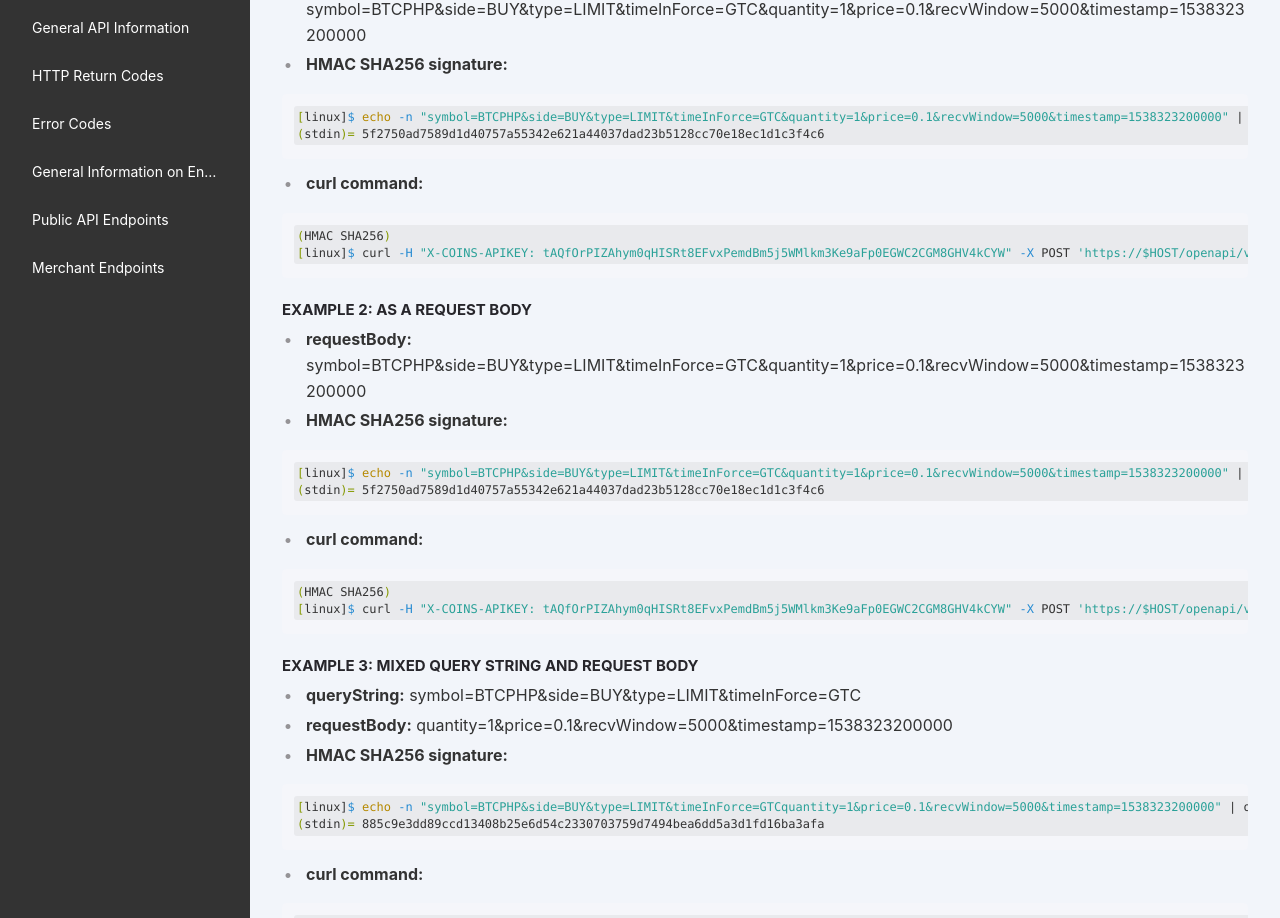
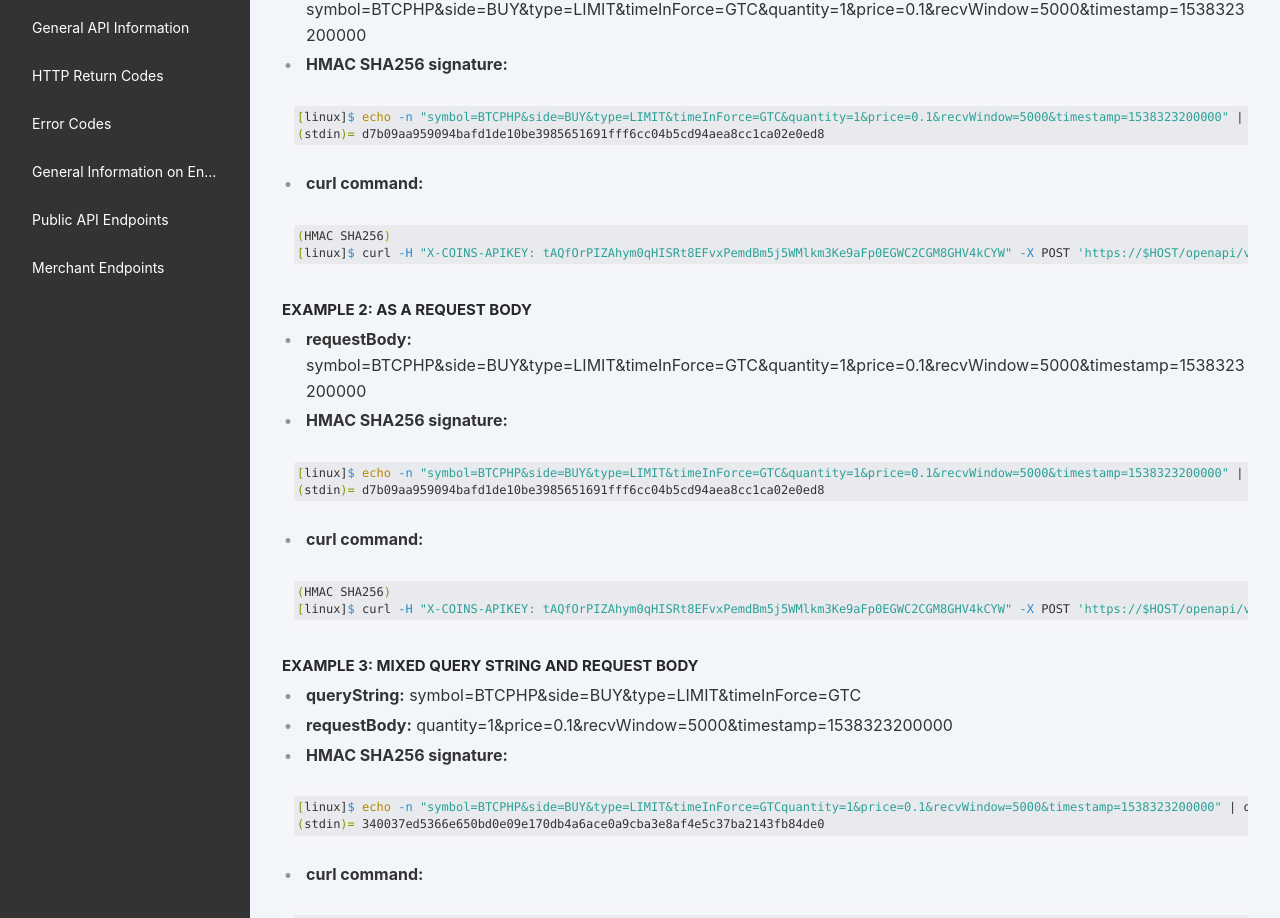
Before and after one commit to coins-docs/coins-docs.github.io, a Jekyll site: the page built from docs/rest-api.md, in a window 1280 px wide and 1400 px high, scrolled down 5399 px. Shown: the part 133-1051 px from the top of the window. Built offline with Jekyll 4.4.1, drawn with Linux system fonts in a browser that asks for light colours.

Commit message:
Update rest-api.md

````diff
--- a/docs/rest-api.md
+++ b/docs/rest-api.md
@@ -259,14 +259,14 @@ timestamp | 1538323200000
 
 ```shell
 [linux]$ echo -n "symbol=BTCPHP&side=BUY&type=LIMIT&timeInForce=GTC&quantity=1&price=0.1&recvWindow=5000&timestamp=1538323200000" | openssl dgst -sha256 -hmac "lH3ELTNiFxCQTmi9pPcWWikhsjO04Yoqw3euoHUuOLC3GYBW64ZqzQsiOEHXQS76"
-(stdin)= 5f2750ad7589d1d40757a55342e621a44037dad23b5128cc70e18ec1d1c3f4c6
+(stdin)= d7b09aa959094bafd1de10be3985651691fff6cc04b5cd94aea8cc1ca02e0ed8
 ```
 
 * **curl command:**
 
 ```shell
 (HMAC SHA256)
-[linux]$ curl -H "X-COINS-APIKEY: tAQfOrPIZAhym0qHISRt8EFvxPemdBm5j5WMlkm3Ke9aFp0EGWC2CGM8GHV4kCYW" -X POST 'https://$HOST/openapi/v1/order?symbol=BTCPHP&side=BUY&type=LIMIT&timeInForce=GTC&quantity=1&price=0.1&recvWindow=5000&timestamp=1538323200000&signature=5f2750ad7589d1d40757a55342e621a44037dad23b5128cc70e18ec1d1c3f4c6'
+[linux]$ curl -H "X-COINS-APIKEY: tAQfOrPIZAhym0qHISRt8EFvxPemdBm5j5WMlkm3Ke9aFp0EGWC2CGM8GHV4kCYW" -X POST 'https://$HOST/openapi/v1/order?symbol=BTCPHP&side=BUY&type=LIMIT&timeInForce=GTC&quantity=1&price=0.1&recvWindow=5000&timestamp=1538323200000&signature=d7b09aa959094bafd1de10be3985651691fff6cc04b5cd94aea8cc1ca02e0ed8'
 ```
 
 
@@ -278,14 +278,14 @@ timestamp | 1538323200000
 
 ```shell
 [linux]$ echo -n "symbol=BTCPHP&side=BUY&type=LIMIT&timeInForce=GTC&quantity=1&price=0.1&recvWindow=5000&timestamp=1538323200000" | openssl dgst -sha256 -hmac "lH3ELTNiFxCQTmi9pPcWWikhsjO04Yoqw3euoHUuOLC3GYBW64ZqzQsiOEHXQS76"
-(stdin)= 5f2750ad7589d1d40757a55342e621a44037dad23b5128cc70e18ec1d1c3f4c6
+(stdin)= d7b09aa959094bafd1de10be3985651691fff6cc04b5cd94aea8cc1ca02e0ed8
 ```
 
 * **curl command:**
 
 ```shell
 (HMAC SHA256)
-[linux]$ curl -H "X-COINS-APIKEY: tAQfOrPIZAhym0qHISRt8EFvxPemdBm5j5WMlkm3Ke9aFp0EGWC2CGM8GHV4kCYW" -X POST 'https://$HOST/openapi/v1/order' -d 'symbol=BTCPHP&side=BUY&type=LIMIT&timeInForce=GTC&quantity=1&price=0.1&recvWindow=5000&timestamp=1538323200000&signature=5f2750ad7589d1d40757a55342e621a44037dad23b5128cc70e18ec1d1c3f4c6'
+[linux]$ curl -H "X-COINS-APIKEY: tAQfOrPIZAhym0qHISRt8EFvxPemdBm5j5WMlkm3Ke9aFp0EGWC2CGM8GHV4kCYW" -X POST 'https://$HOST/openapi/v1/order' -d 'symbol=BTCPHP&side=BUY&type=LIMIT&timeInForce=GTC&quantity=1&price=0.1&recvWindow=5000&timestamp=1538323200000&signature=d7b09aa959094bafd1de10be3985651691fff6cc04b5cd94aea8cc1ca02e0ed8'
 ```
 
 
@@ -298,14 +298,14 @@ timestamp | 1538323200000
 
 ```shell
 [linux]$ echo -n "symbol=BTCPHP&side=BUY&type=LIMIT&timeInForce=GTCquantity=1&price=0.1&recvWindow=5000&timestamp=1538323200000" | openssl dgst -sha256 -hmac "lH3ELTNiFxCQTmi9pPcWWikhsjO04Yoqw3euoHUuOLC3GYBW64ZqzQsiOEHXQS76"
-(stdin)= 885c9e3dd89ccd13408b25e6d54c2330703759d7494bea6dd5a3d1fd16ba3afa
+(stdin)= 340037ed5366e650bd0e09e170db4a6ace0a9cba3e8af4e5c37ba2143fb84de0
 ```
 
 * **curl command:**
 
 ```shell
 (HMAC SHA256)
-[linux]$ curl -H "X-COINS-APIKEY: tAQfOrPIZAhym0qHISRt8EFvxPemdBm5j5WMlkm3Ke9aFp0EGWC2CGM8GHV4kCYW" -X POST 'https://$HOST/openapi/v1/order?symbol=BTCPHP&side=BUY&type=LIMIT&timeInForce=GTC' -d 'quantity=1&price=0.1&recvWindow=5000&timestamp=1538323200000&signature=885c9e3dd89ccd13408b25e6d54c2330703759d7494bea6dd5a3d1fd16ba3afa'
+[linux]$ curl -H "X-COINS-APIKEY: tAQfOrPIZAhym0qHISRt8EFvxPemdBm5j5WMlkm3Ke9aFp0EGWC2CGM8GHV4kCYW" -X POST 'https://$HOST/openapi/v1/order?symbol=BTCPHP&side=BUY&type=LIMIT&timeInForce=GTC' -d 'quantity=1&price=0.1&recvWindow=5000&timestamp=1538323200000&signature=340037ed5366e650bd0e09e170db4a6ace0a9cba3e8af4e5c37ba2143fb84de0'
 ```
 
 Note that in Example 3, the signature is different from the previous examples. Specifically, there is be no `&` character between `GTC` and `quantity=1`.
````
